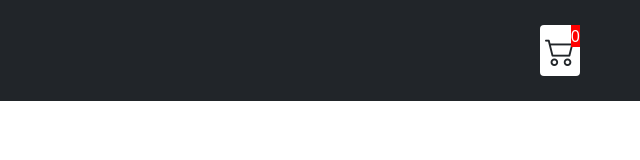
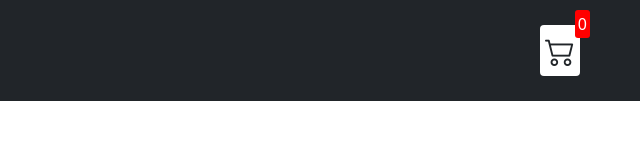
Before and after one commit to Gideon5/shopping-cart, a plain HTML site: page index.html in a window 1280 px wide. Shown: the full height of the page, 640-1280 px from the left. Drawn offline with nearby package versions, Linux system fonts and the light colour scheme.

Commit message:
setup cart

```diff
--- a/style.css
+++ b/style.css
@@ -38,9 +38,11 @@ body {
 
 .cartAmount {
     position: absolute;
-    top: 0;
-    right: 0;
+    top: -15px;
+    right: -10px;
     font-size: 16px;
     background-color: red;
     color: white;
+    padding: 3px;
+    border-radius: 3px;
 }
```
